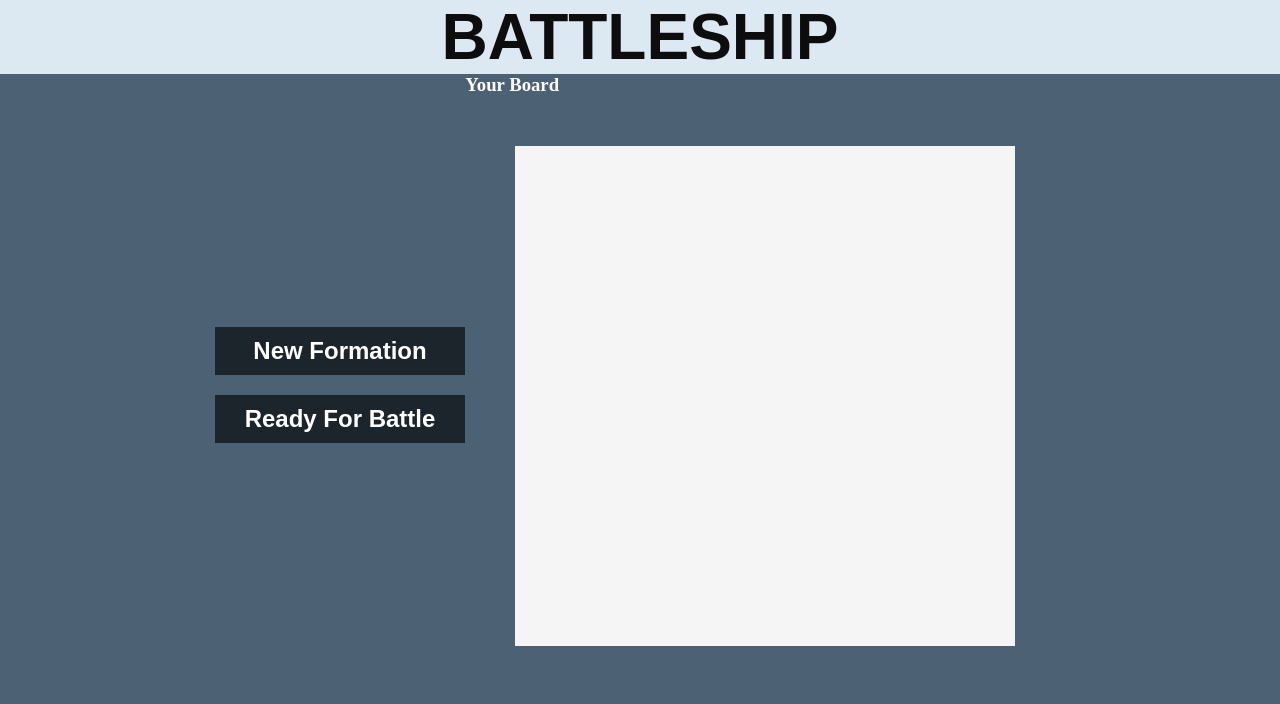
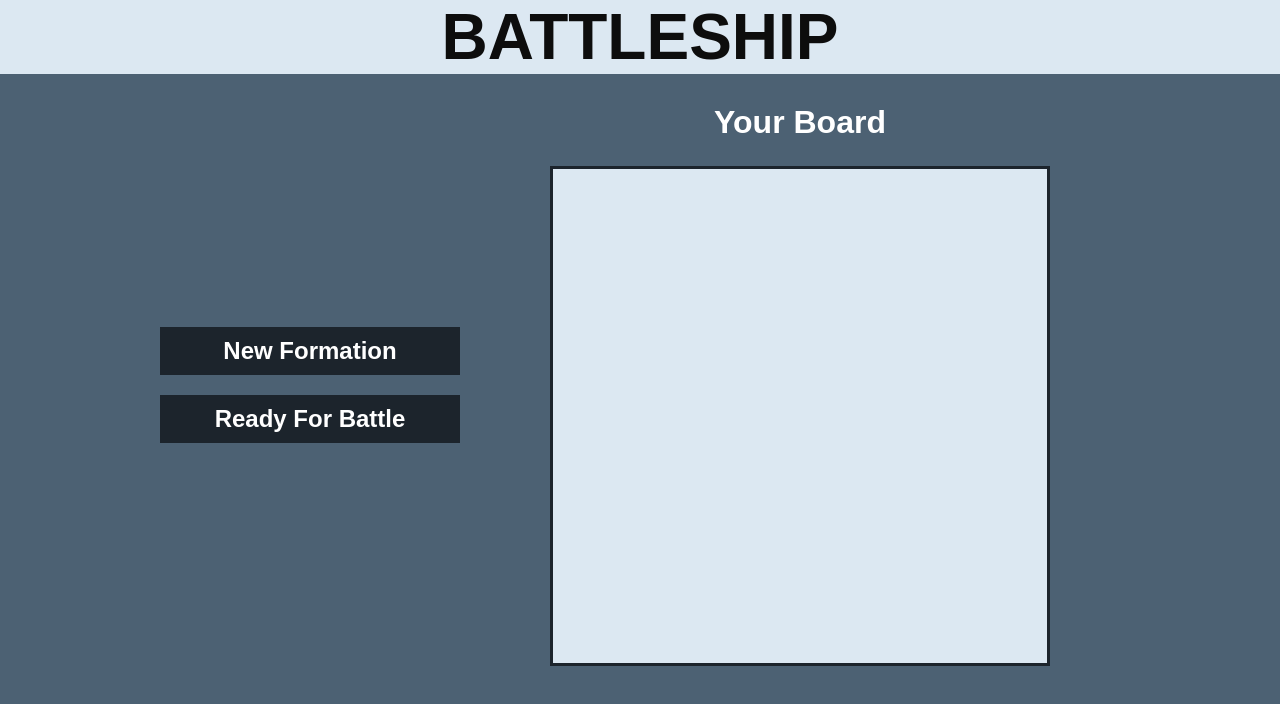
Before and after one commit to johngrassey/battleship, a website built with webpack: page src/template.html in a window 1280 px wide. Built offline with nearby package versions, Linux system fonts and the light colour scheme.

Commit message:
Add Styling to Boards and Buttons

```diff
--- a/src/style.css
+++ b/src/style.css
@@ -59,9 +59,28 @@ h1 {
   color: #0d0d0d;
 }
 
+h3 {
+  color: #fff;
+  font-family: "Quantico", sans-serif;
+  font-weight: 700;
+  font-size: 2rem;
+  text-align: center;
+}
+
 /* BODY */
 
-/* BUTTONS */
+body {
+  background-color: #4c6173;
+  color: #fff;
+}
+
+.content {
+  display: flex;
+  justify-content: center;
+  align-items: center;
+}
+
+/* INITIAL BUTTONS */
 
 #playerone-start {
   display: flex;
@@ -74,7 +93,7 @@ button {
   background-color: #1c242c;
   color: #fff;
   border: none;
-  width: 100%;
+  width: 300px;
   padding: 10px 20px;
   margin: 10px;
   font-family: "Quantico", sans-serif;
@@ -87,24 +106,21 @@ button:hover {
   background-color: #0d0d0d;
 }
 
-body {
-  background-color: #4c6173;
-  color: #fff;
-}
+/* GAME BOARD */
 
-.content {
-  display: flex;
-  justify-content: center;
-  align-items: center;
+#oppboard,
+#playerboard {
+  margin: 30px;
 }
 
 .grid {
-  background-color: #f5f5f5;
+  background-color: #dce8f2;
   display: flex;
   width: 500px;
   height: 500px;
   flex-direction: column;
-  margin: 50px;
+  margin: 25px 50px;
+  border: 3px solid #1c242c;
 }
 
 .row {
@@ -117,6 +133,10 @@ body {
   border: 1px solid #1c242c;
   color: #1c242c;
   text-align: center;
+}
+
+.ship {
+  background-color: #84a4bf;
 }
 
 #endturn {
```
